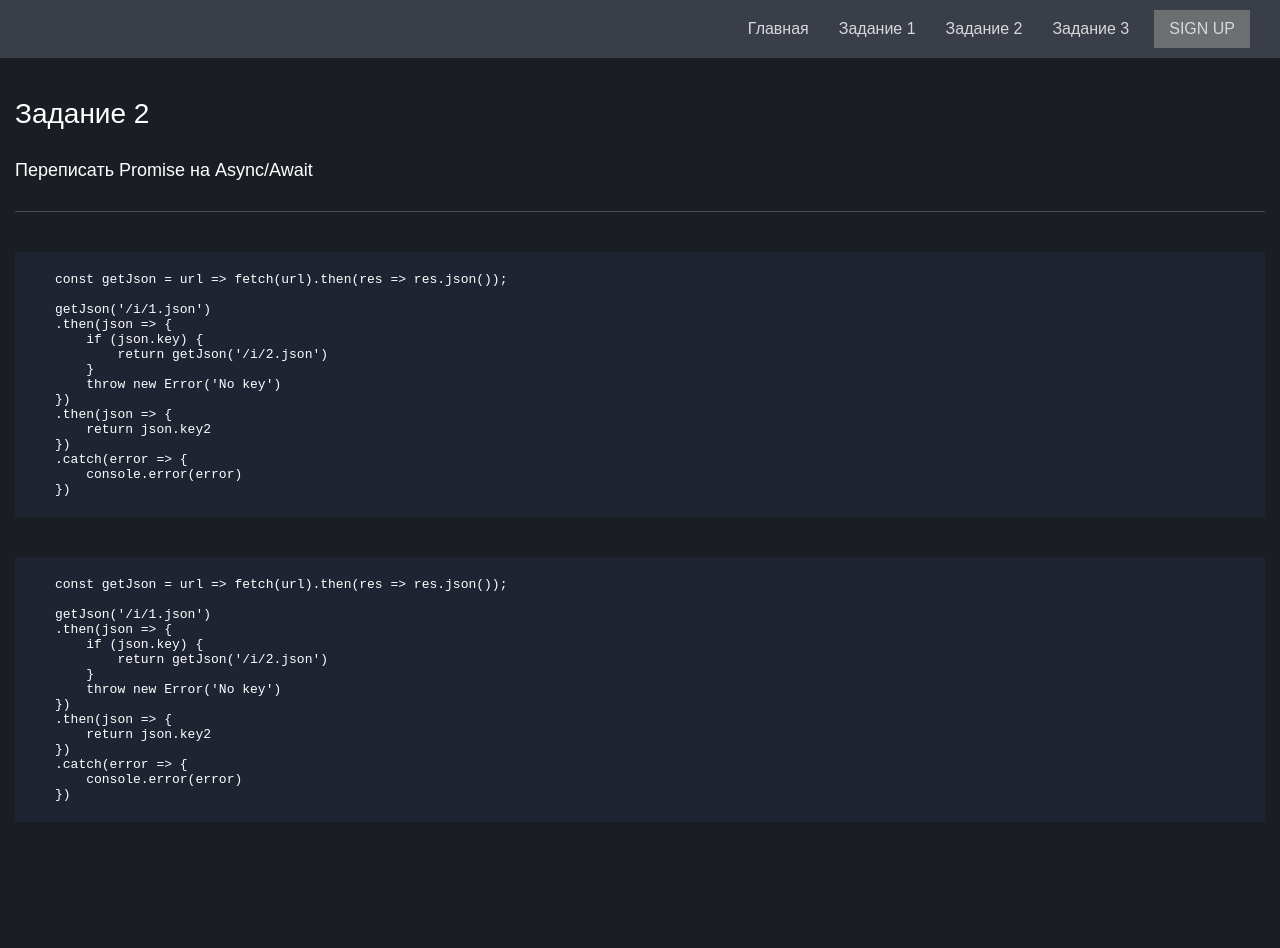
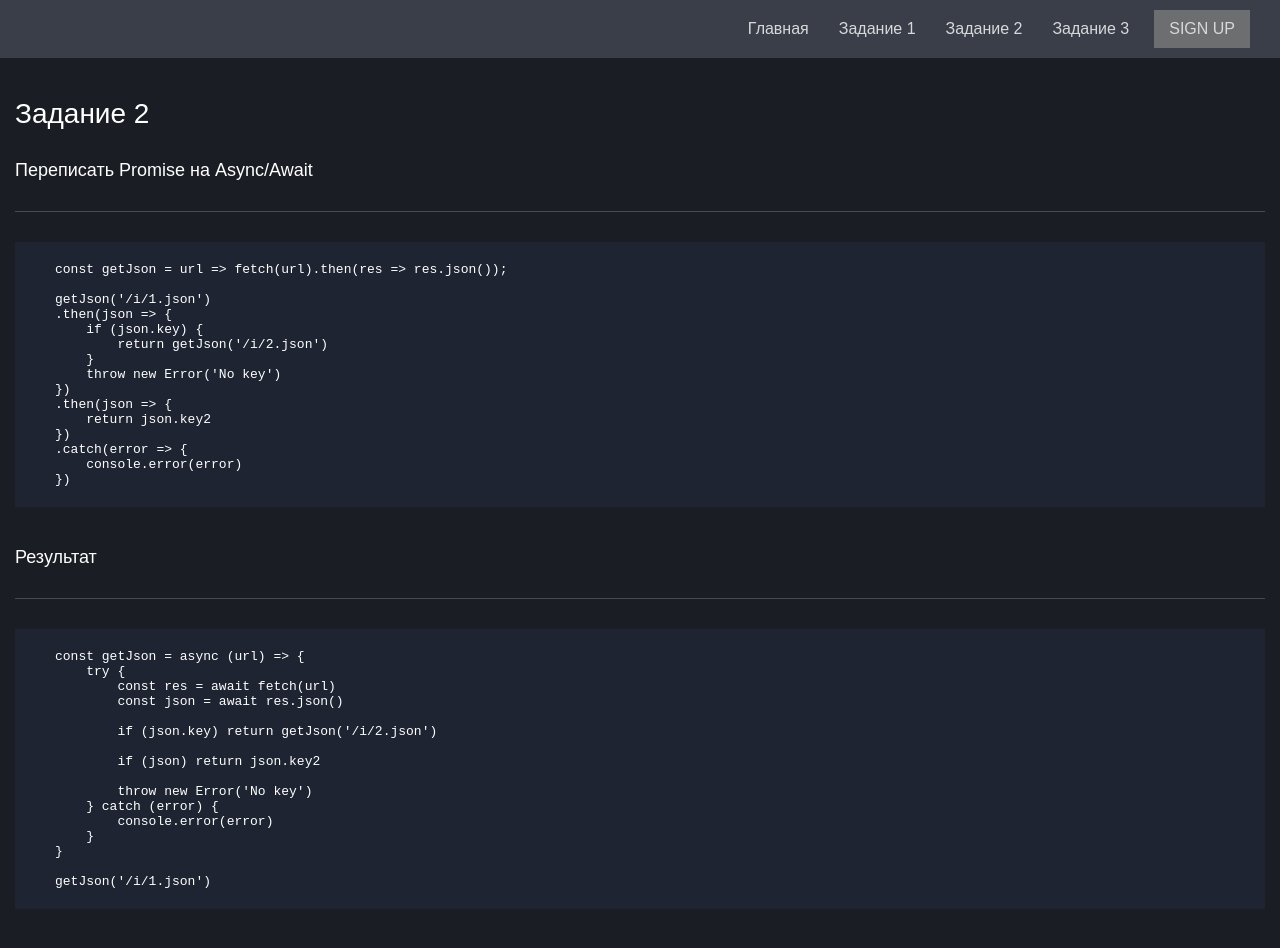
Before and after one commit to nikita-developer/Lofty, a Nuxt app: page /exercise-two in a window 1280 px wide. Shown: the top 948 px of the page. Before the commit the page ends 862 px from the top, so only its background shows below. Built offline with nearby package versions, Linux system fonts and the light colour scheme.

Commit message:
Задание 2 готово

```diff
--- a/pages/exercise-two.vue
+++ b/pages/exercise-two.vue
@@ -2,7 +2,7 @@
     <div class="exercise">
         <h1 class="exercise__title">Задание 2</h1>
         <h4 class="exercise__subtitle">Переписать Promise на Async/Await</h4>
-        <hr>
+        <hr />
         <div class="exercise__body">
             <div class="exercise-two">
                 <pre>
@@ -21,32 +21,56 @@ getJson('/i/1.json')
 .catch(error => {
     console.error(error)
 })
-</pre>
+</pre
+                >
             </div>
         </div>
+        <h4 class="exercise__subtitle">Результат</h4>
+        <hr />
         <div class="exercise__body">
             <div class="exercise-two">
                 <pre>
-const getJson = url => fetch(url).then(res => res.json());
+const getJson = async (url) => {
+    try {
+        const res = await fetch(url)
+        const json = await res.json()
+
+        if (json.key) return getJson('/i/2.json')
+
+        if (json) return json.key2
+
+        throw new Error('No key')
+    } catch (error) {
+        console.error(error)
+    }
+}
 
 getJson('/i/1.json')
-.then(json => {
-    if (json.key) {
-        return getJson('/i/2.json')
-    }
-    throw new Error('No key')
-})
-.then(json => {
-    return json.key2
-})
-.catch(error => {
-    console.error(error)
-})
-</pre>
+</pre
+                >
             </div>
         </div>
     </div>
 </template>
+
+<script setup>
+const getJson = async (url) => {
+    try {
+        const res = await fetch(url)
+        const json = await res.json()
+
+        if (json.key) return getJson('/i/2.json')
+
+        if (json) return json.key2
+
+        throw new Error('No key')
+    } catch (error) {
+        console.error(error)
+    }
+}
+
+// getJson('/i/1.json')
+</script>
 
 <style lang="scss" scoped>
 .exercise-two {
@@ -54,8 +78,8 @@ getJson('/i/1.json')
     background-color: #1e2431;
     color: #fff;
 
-        &:last-child {
-            margin-top: 40px;
+    &:first-child {
+        margin-bottom: 40px;
     }
 }
 </style>
```
Lines whose indentation alone changed are shown as unchanged.
